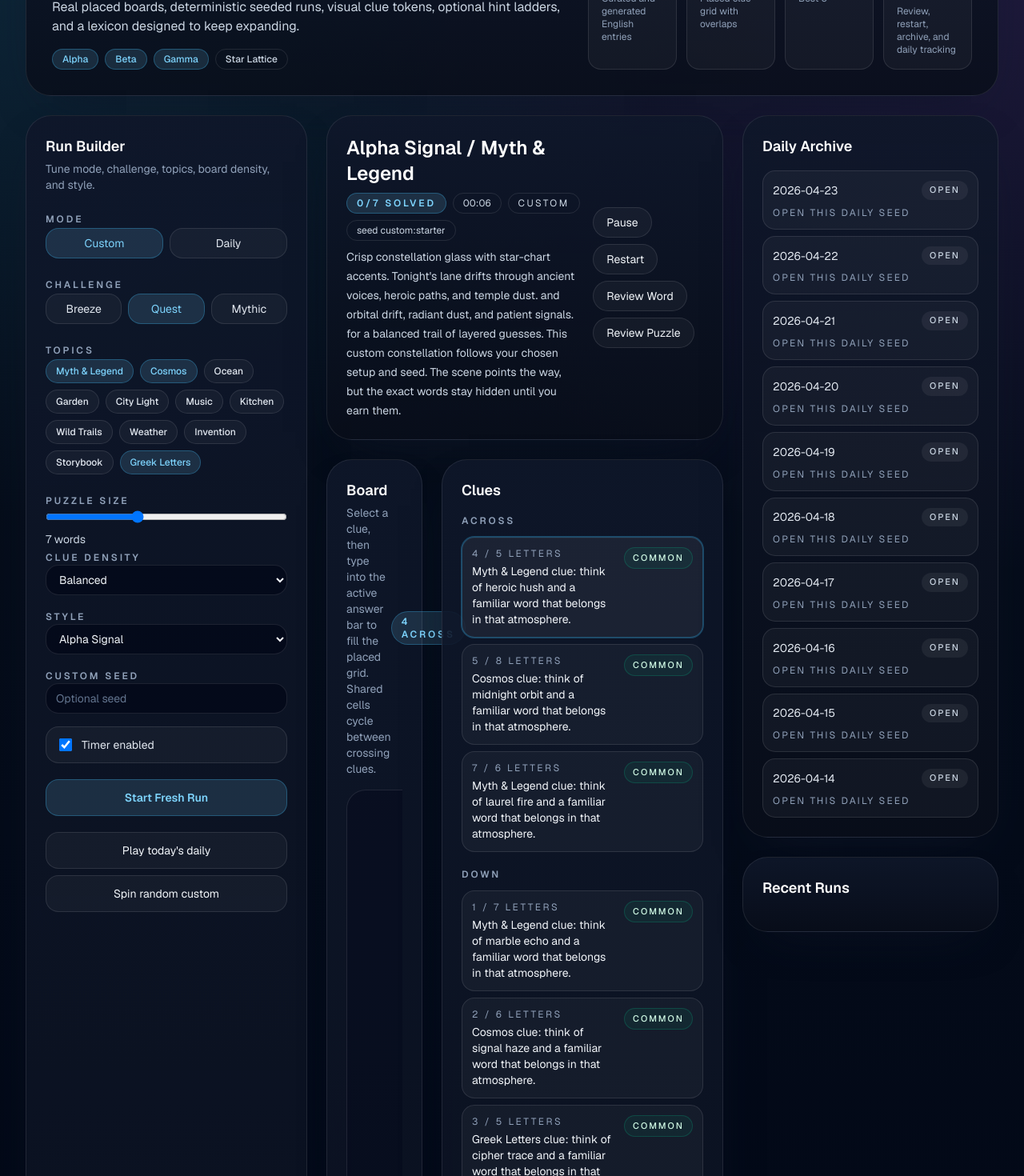
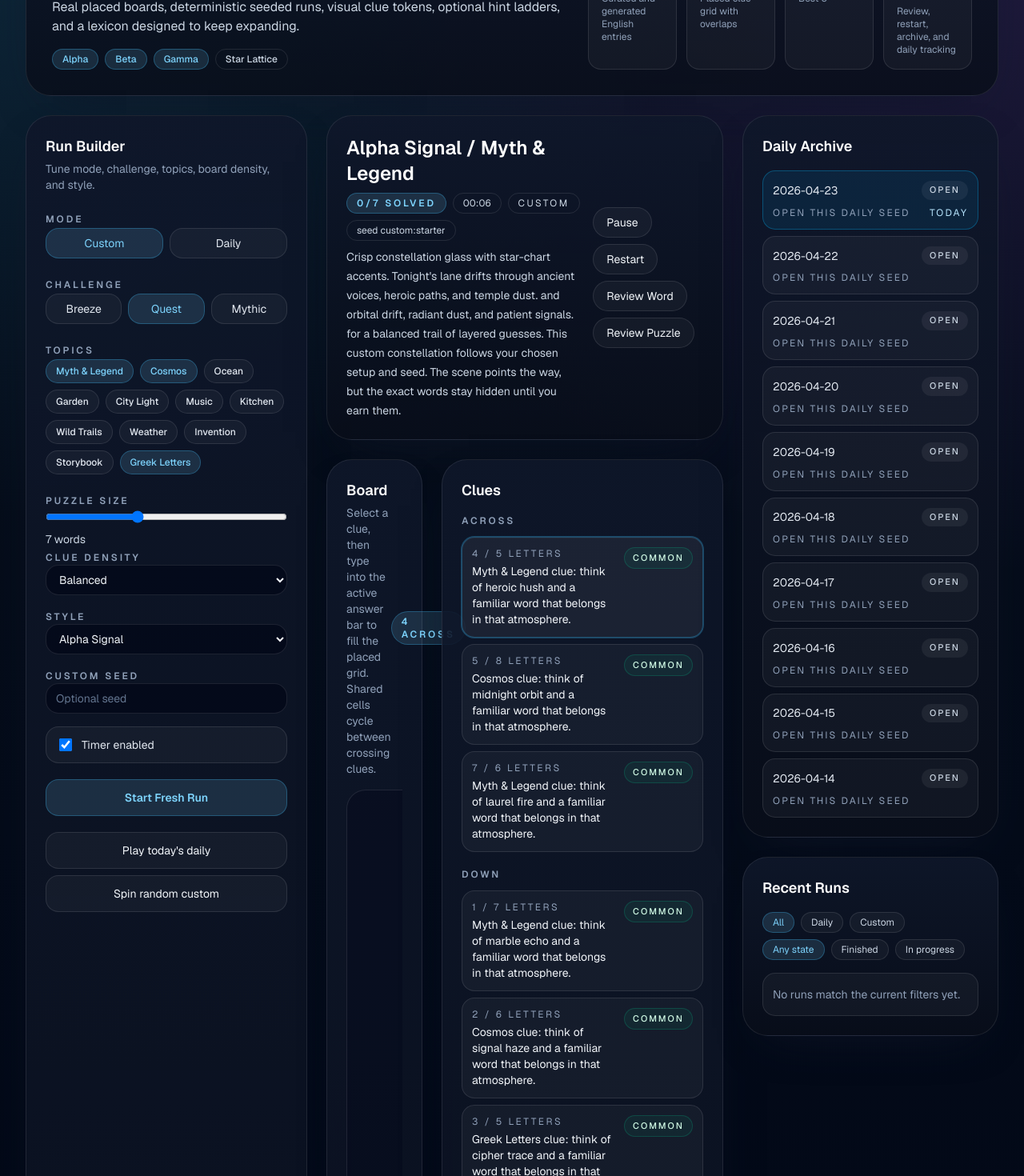
Before and after one commit to dmoliveira/ai-word-puzzle, a Next.js app: page / in a window 1280 px wide. Shown: the part 258-1728 px from the top of the page at 80% size. Built offline with nearby package versions, Linux system fonts and the light colour scheme.

Commit message:
Polish archive browsing and celebration

```diff
--- a/app/components/word-puzzle-studio.tsx
+++ b/app/components/word-puzzle-studio.tsx
@@ -15,6 +15,8 @@ type ToastState = {
 } | null;
 
 type ToastTone = NonNullable<ToastState>["tone"];
+type HistoryFilterMode = "all" | "daily" | "custom";
+type HistoryFilterStatus = "all" | "finished" | "active";
 
 const defaultOptions: PuzzleOptions = {
   mode: "custom",
@@ -298,6 +300,8 @@ export function WordPuzzleStudio() {
   const [isStarting, setIsStarting] = useState(false);
   const [runError, setRunError] = useState<string | null>(null);
   const [toast, setToast] = useState<ToastState>(null);
+  const [historyModeFilter, setHistoryModeFilter] = useState<HistoryFilterMode>("all");
+  const [historyStatusFilter, setHistoryStatusFilter] = useState<HistoryFilterStatus>("all");
   const [progress, setProgress] = useState<ProgressSnapshot>(createEmptyProgress());
   const [focusedCellKey, setFocusedCellKey] = useState<string | null>(null);
   const lexiconSize = wordBank.length;
@@ -380,6 +384,9 @@ export function WordPuzzleStudio() {
   const rareSolvedCount = state.run.words.filter((word) => word.frequencyBand === "rare").length;
   const uncommonSolvedCount = state.run.words.filter((word) => word.frequencyBand === "uncommon").length;
   const commonSolvedCount = state.run.words.filter((word) => word.frequencyBand === "common").length;
+  const filteredHistory = progress.history
+    .filter((entry) => (historyModeFilter === "all" ? true : entry.mode === historyModeFilter))
+    .filter((entry) => (historyStatusFilter === "all" ? true : historyStatusFilter === "finished" ? entry.finished : !entry.finished));
 
   function showToast(message: string, tone: ToastTone = "success") {
     setToast({ message, tone });
@@ -1217,7 +1224,8 @@ export function WordPuzzleStudio() {
             ) : null}
 
             {finished ? (
-              <div data-testid="completion-card" className="glass-card rounded-[2rem] p-6 text-center">
+              <div data-testid="completion-card" className="glass-card relative overflow-hidden rounded-[2rem] p-6 text-center">
+                <div className="pointer-events-none absolute inset-x-0 top-0 h-24 bg-[radial-gradient(circle_at_top,_rgba(125,211,252,0.24),_transparent_55%),radial-gradient(circle_at_20%_20%,_rgba(250,204,21,0.16),_transparent_35%),radial-gradient(circle_at_80%_10%,_rgba(192,132,252,0.18),_transparent_40%)]" />
                 <div className="text-xs uppercase tracking-[0.28em] text-slate-400">Run complete</div>
                 <h3 className="mt-2 text-3xl font-semibold text-white">Puzzle cleared.</h3>
                 <p className="mt-3 text-sm text-slate-300">Your archive and streaks have been updated. Replay the same seed, jump into review, or copy the result for later.</p>
@@ -1272,12 +1280,15 @@ export function WordPuzzleStudio() {
               <h3 className="text-lg font-semibold text-white">Daily Archive</h3>
               <div className="mt-4 space-y-2">
                 {archive.map((entry) => (
-                  <button key={entry.day} type="button" onClick={() => entry.summary ? replaySavedRun(entry.summary) : startNewRun({ ...options, mode: "daily", seed: entry.day })} className="w-full rounded-2xl border border-white/10 bg-white/4 px-3 py-3 text-left text-sm text-slate-200 transition hover:border-white/20">
+                  <button key={entry.day} type="button" onClick={() => entry.summary ? replaySavedRun(entry.summary) : startNewRun({ ...options, mode: "daily", seed: entry.day })} className={`w-full rounded-2xl border px-3 py-3 text-left text-sm text-slate-200 transition hover:border-white/20 ${entry.day === getDefaultDailySeed() ? "border-sky-400/30 bg-sky-500/10" : "border-white/10 bg-white/4"}`}>
                     <div className="flex items-center justify-between gap-3">
                       <span>{entry.day}</span>
                       <span className={`rounded-full px-2.5 py-1 text-[11px] font-medium uppercase tracking-[0.18em] ${entry.summary?.finished ? "bg-emerald-500/12 text-emerald-200" : "bg-white/6 text-slate-300"}`}>{entry.summary?.finished ? "replay" : entry.summary ? "resume" : "open"}</span>
                     </div>
-                    <div className="mt-2 text-xs uppercase tracking-[0.18em] text-slate-400">{entry.summary ? `${entry.summary.challenge} / ${entry.summary.solvedCount}-${entry.summary.totalWords}` : "Open this daily seed"}</div>
+                    <div className="mt-2 flex items-center justify-between gap-2 text-xs uppercase tracking-[0.18em] text-slate-400">
+                      <span>{entry.summary ? `${entry.summary.challenge} / ${entry.summary.solvedCount}-${entry.summary.totalWords}` : "Open this daily seed"}</span>
+                      {entry.day === getDefaultDailySeed() ? <span className="text-sky-200">today</span> : null}
+                    </div>
                   </button>
                 ))}
               </div>
@@ -1285,19 +1296,43 @@ export function WordPuzzleStudio() {
 
             <div className="glass-card rounded-[2rem] p-5 sm:p-6">
               <h3 className="text-lg font-semibold text-white">Recent Runs</h3>
+              <div className="mt-4 flex flex-wrap gap-2">
+                {([
+                  ["all", "All"],
+                  ["daily", "Daily"],
+                  ["custom", "Custom"],
+                ] as const).map(([value, label]) => (
+                  <button key={value} data-testid={`history-mode-${value}`} type="button" onClick={() => setHistoryModeFilter(value)} className={`rounded-full border px-3 py-1 text-xs transition ${historyModeFilter === value ? "accent-chip" : "border-white/10 bg-white/4 text-slate-300"}`}>
+                    {label}
+                  </button>
+                ))}
+              </div>
+              <div className="mt-2 flex flex-wrap gap-2">
+                {([
+                  ["all", "Any state"],
+                  ["finished", "Finished"],
+                  ["active", "In progress"],
+                ] as const).map(([value, label]) => (
+                  <button key={value} data-testid={`history-status-${value}`} type="button" onClick={() => setHistoryStatusFilter(value)} className={`rounded-full border px-3 py-1 text-xs transition ${historyStatusFilter === value ? "accent-chip" : "border-white/10 bg-white/4 text-slate-300"}`}>
+                    {label}
+                  </button>
+                ))}
+              </div>
               <div className="mt-4 space-y-2">
-                {progress.history.slice(0, 8).map((entry) => (
-                  <button key={entry.runId} type="button" onClick={() => replaySavedRun(entry)} className="w-full rounded-2xl border border-white/10 bg-white/4 px-3 py-3 text-left text-sm text-slate-200 transition hover:border-white/20">
+                {filteredHistory.slice(0, 8).map((entry) => (
+                  <button key={entry.runId} data-testid="recent-run-card" type="button" onClick={() => replaySavedRun(entry)} className="w-full rounded-2xl border border-white/10 bg-white/4 px-3 py-3 text-left text-sm text-slate-200 transition hover:border-white/20">
                     <div className="flex items-start justify-between gap-3">
                       <div>
                         <div className="font-medium text-white">{entry.title}</div>
                         <div className="mt-1 text-xs uppercase tracking-[0.18em] text-slate-400">{entry.mode} / {entry.challenge} / {entry.solvedCount}-{entry.totalWords}</div>
                         <div className="mt-2 text-xs text-slate-400">{entry.finished ? "Replay the exact run configuration." : "Resume this seeded setup with the same board mix."}</div>
+                        <div className="mt-2 text-[11px] uppercase tracking-[0.18em] text-slate-500">seed {entry.seed.replace(/^daily:/, "")}</div>
                       </div>
                       <span className={`rounded-full px-2.5 py-1 text-[11px] font-medium uppercase tracking-[0.18em] ${entry.finished ? "bg-emerald-500/12 text-emerald-200" : "bg-white/6 text-slate-300"}`}>{entry.finished ? "replay" : "resume"}</span>
                     </div>
                   </button>
                 ))}
+                {filteredHistory.length === 0 ? <div className="rounded-2xl border border-white/10 bg-white/4 px-3 py-4 text-sm text-slate-400">No runs match the current filters yet.</div> : null}
               </div>
             </div>
           </aside>
```
Also changed, not shown: 1 other file (tests, documents, lock files or other folders).
